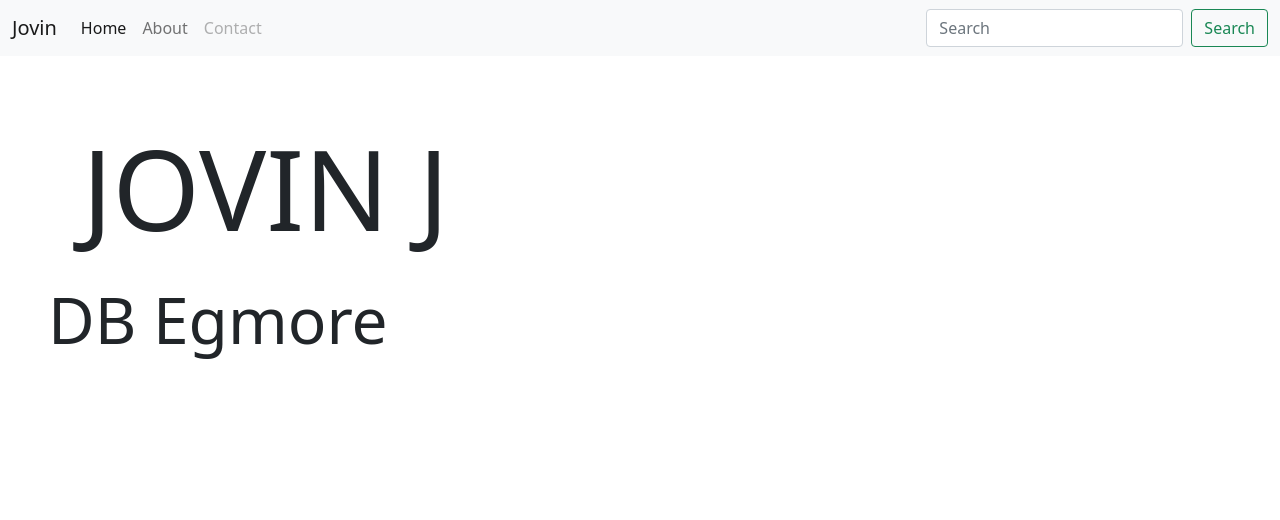
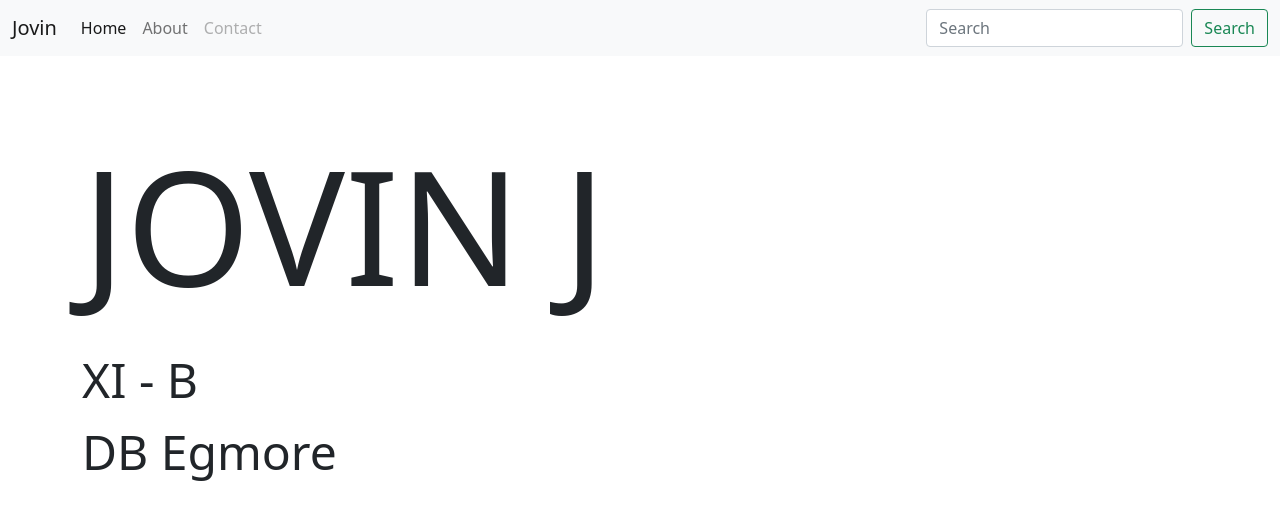
Before and after one commit to Jesinthan0703/jovin, a plain HTML site: page index.html in a window 1280 px wide. Drawn offline with nearby package versions, Linux system fonts and the light colour scheme.

Commit message:
hero updated

```diff
--- a/index.html
+++ b/index.html
@@ -65,8 +65,13 @@
       </nav>
     </section>
     <section>
-      <div class="pt-5 container" style="font-size: 7rem">JOVIN J</div>
-      <div class="px-5" style="font-size: 4rem">DB Egmore</div>
+      <div class="mt-5 container" style="font-size: 10rem">
+        JOVIN J
+        <div style="font-size: 3rem">
+        <p>XI - B</br>
+        DB Egmore</p>
+        </div>
+      </div>
     </section>
 
     <!-- Optional JavaScript; choose one of the two! -->
```
